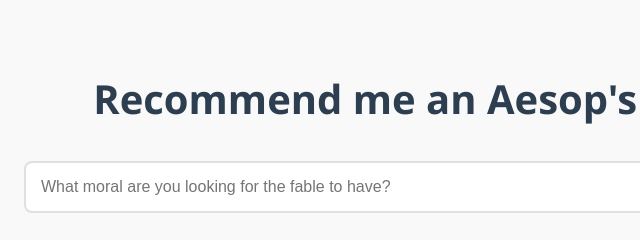
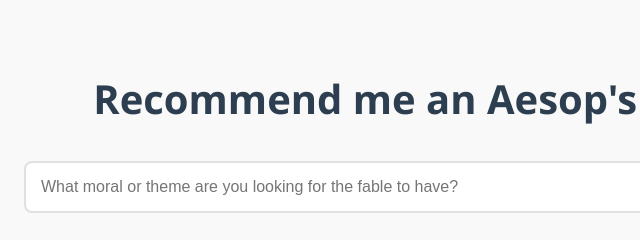
Before and after one commit to tsunyinlam/fables, a website: page public/index.html in a window 1280 px wide. Shown: the top 240 px of the page, 216-856 px from the left. Drawn offline with Linux system fonts and the light colour scheme.

```diff
--- a/public/index.html
+++ b/public/index.html
@@ -175,7 +175,7 @@
 <body>
     <h1>Recommend me an Aesop's Fable</h1>
     <form id="chat-form">
-        <input type="text" id="question" placeholder="What moral are you looking for the fable to have?">
+        <input type="text" id="question" placeholder="What moral or theme are you looking for the fable to have?">
         <button type="submit">Ask</button>
     </form>
 
```
